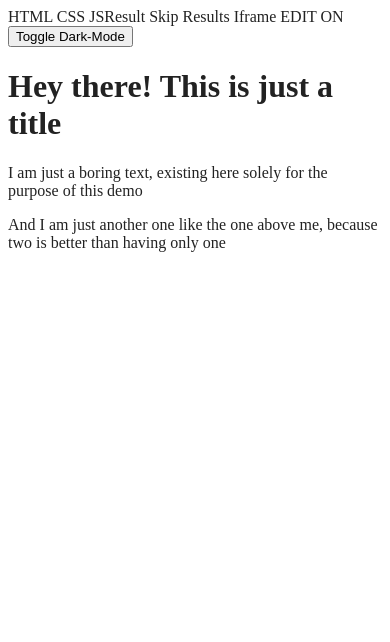
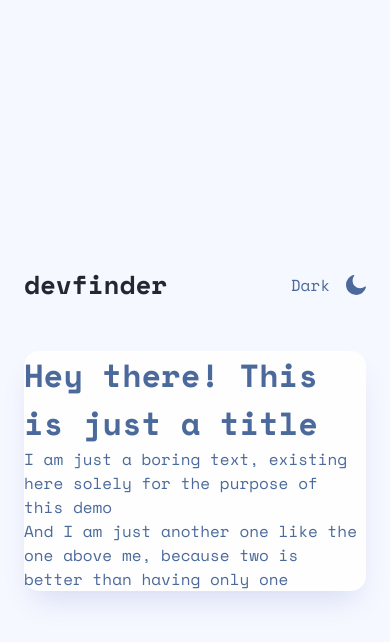
Before and after one commit to FocusCookie/fm-github-user-search-app, a plain HTML site: page index.html in a window 390 px wide. Drawn offline with nearby package versions, Linux system fonts and the light colour scheme.

Commit message:
Finished mobile header

```diff
--- a/css/style.css
+++ b/css/style.css
@@ -1,28 +1,112 @@
+:root {
+  --color-text: #4b6a9b;
+  --color-text--strong: #222731;
+  --color-subtext: #697c9a;
+
+  --btn--text-color: #4b6a9b;
+  --btn--text-color--hover: #222731;
+
+  --color-primary: #0079ff;
+  --color-btn-text: #fff;
+  --color-backgrounds: #f6f8ff;
+
+  --card-background: #fefefe;
+  --card-radius: 15px;
+
+  --card-shadow: 0px 16px 30px -10px rgba(70, 96, 187, 0.198567);
+}
+
+html,
+body {
+  height: 100vh;
+}
+
+* {
+  font-family: Space Mono;
+  margin: 0;
+  padding: 0;
+  box-sizing: border-box;
+}
+
 /* Default colors */
 body {
-  --text-color: #222;
-  --bkg-color: #fff;
+  background: var(--color-backgrounds);
+  color: var(--color-text);
 
-  background: var(--bkg-color);
-  color: var(--text-color);
+  display: flex;
+  justify-content: center;
+  align-items: center;
+  flex-direction: column;
+
+  padding: 31px 24px;
 }
 
 /* Dark theme colors */
 body.dark-theme {
-  --text-color: #eee;
-  --bkg-color: #121212;
+  --color-text: #fff;
+  --color-subtext: #fff;
+  --color-text--strong: #fff;
+
+  --btn--text-color: #fff;
+  --btn--text-color--hover: #90a4d4;
+
+  --card-background: #1e2a47;
+  --card-shadow: none;
+
+  --color-backgrounds: #141d2f;
+}
+
+header {
+  display: flex;
+  justify-content: space-between;
+  align-items: center;
+  margin-bottom: 35px;
+  width: 100%;
+}
+
+.card {
+  background-color: var(--card-background);
+  box-shadow: var(--card-shadow);
+  border-radius: var(--card-radius);
+}
+
+.btn {
+  background: var(--color-primary);
+  color: var(--color-btn-text);
+}
+
+.btn--text,
+.theme-icon path {
+  display: flex;
+  align-items: center;
+  gap: 1em;
+  color: var(--btn--text-color);
+  fill: var(--btn--text-color);
+  text-decoration: none;
+}
+.btn--text:hover,
+.btn--text:hover > .theme-icon path {
+  color: var(--btn--text-color--hover);
+  fill: var(--btn--text-color--hover);
+}
+
+.text-title {
+  font-size: 1.625em;
+  color: var(--color-text--strong);
+  font-weight: 700;
+  line-height: 2.4375em;
 }
 
 /* Styles for users who prefer dark mode at the OS level */
 @media (prefers-color-scheme: dark) {
   /* defaults to dark theme */
   body {
-    --text-color: #eee;
-    --bkg-color: #121212;
+    --color-text: #eee;
+    --color-backgrounds: #121212;
   }
   /* Override dark mode with light mode styles if the user decides to swap */
   body.light-theme {
-    --text-color: #222;
-    --bkg-color: #fff;
+    --color-text: #222;
+    --color-backgrounds: #fff;
   }
 }
--- a/index.html
+++ b/index.html
@@ -11,20 +11,44 @@
       href="./assets/favicon-32x32.png"
     />
     <link rel="stylesheet" href="css/style.css" />
+    <link
+      rel="stylesheet"
+      href="https://fonts.googleapis.com/css?family=Space+Mono:400,700"
+    />
+
     <title>Frontend Mentor | GitHub user search app</title>
   </head>
   <body>
-    HTML CSS JSResult Skip Results Iframe EDIT ON
-    <button id="theme-btn-toggle">Toggle Dark-Mode</button>
+    <header>
+      <span class="text-title">devfinder</span>
+
+      <a id="theme-btn-toggle" class="btn--text" href="#"
+        >Dark
+        <svg
+          class="theme-icon"
+          width="20"
+          height="20"
+          xmlns="http://www.w3.org/2000/svg"
+        >
+          <path
+            d="M19.513 11.397a.701.701 0 00-.588.128 7.496 7.496 0 01-2.276 1.336 7.101 7.101 0 01-2.583.462 7.505 7.505 0 01-5.32-2.209 7.568 7.568 0 01-2.199-5.342c0-.873.154-1.72.41-2.49a6.904 6.904 0 011.227-2.21.657.657 0 00-.102-.924.701.701 0 00-.589-.128C5.32.61 3.427 1.92 2.072 3.666A10.158 10.158 0 000 9.83c0 2.8 1.125 5.342 2.967 7.19a10.025 10.025 0 007.16 2.98c2.353 0 4.527-.822 6.266-2.183a10.13 10.13 0 003.58-5.624.623.623 0 00-.46-.796z"
+            fill="#697C9A"
+            fill-rule="nonzero"
+          /></svg
+      ></a>
+    </header>
+
+    <div class="card">
       <h1>Hey there! This is just a title</h1>
       <p>
-      I am just a boring text, existing here solely for the purpose of this demo
+        I am just a boring text, existing here solely for the purpose of this
+        demo
       </p>
       <p>
         And I am just another one like the one above me, because two is better
         than having only one
       </p>
-
+    </div>
     <script src="js/themes.js"></script>
   </body>
 </html>
--- a/js/themes.js
+++ b/js/themes.js
@@ -1,14 +1,19 @@
 const themeBtn = document.getElementById("theme-btn-toggle");
-const prefersDarkScheme = window.matchMedia("(prefers-color-scheme: dark)");
+const usersColorScheme = window.matchMedia(
+  "(prefers-color-scheme: dark)"
+).matches;
+
+const invertColorScheme = function (currentColorScheme) {
+  // If the OS is set to dark mode...
+  if (currentColorScheme) {
+    // Dark
+    document.body.classList.toggle("light-theme");
+  } else {
+    // Light
+    document.body.classList.toggle("dark-theme");
+  }
+};
 
 themeBtn.addEventListener("click", function () {
-  // If the OS is set to dark mode...
-  if (prefersDarkScheme.matches) {
-    // ...then apply the .light-theme class to override those styles
-    document.body.classList.toggle("light-theme");
-    // Otherwise...
-  } else {
-    // ...apply the .dark-theme class to override the default light styles
-    document.body.classList.toggle("dark-theme");
-  }
+  invertColorScheme(usersColorScheme);
 });
```
Lines whose indentation alone changed are shown as unchanged.
